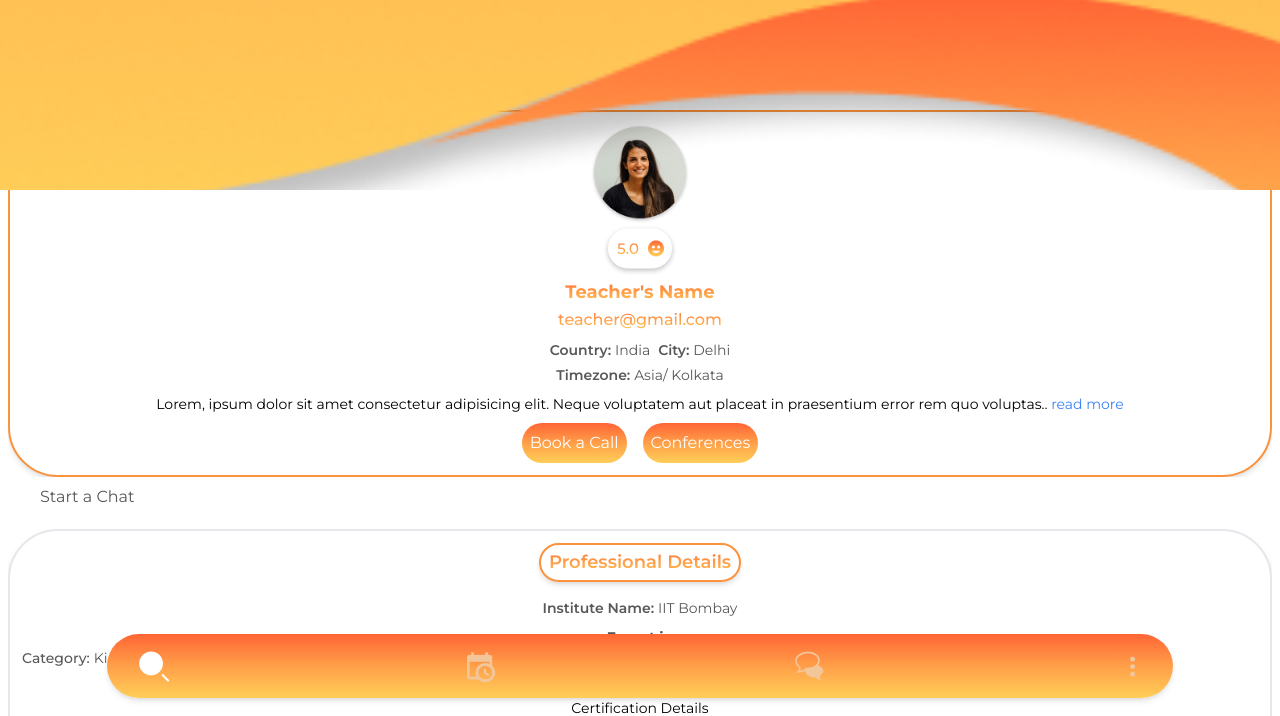
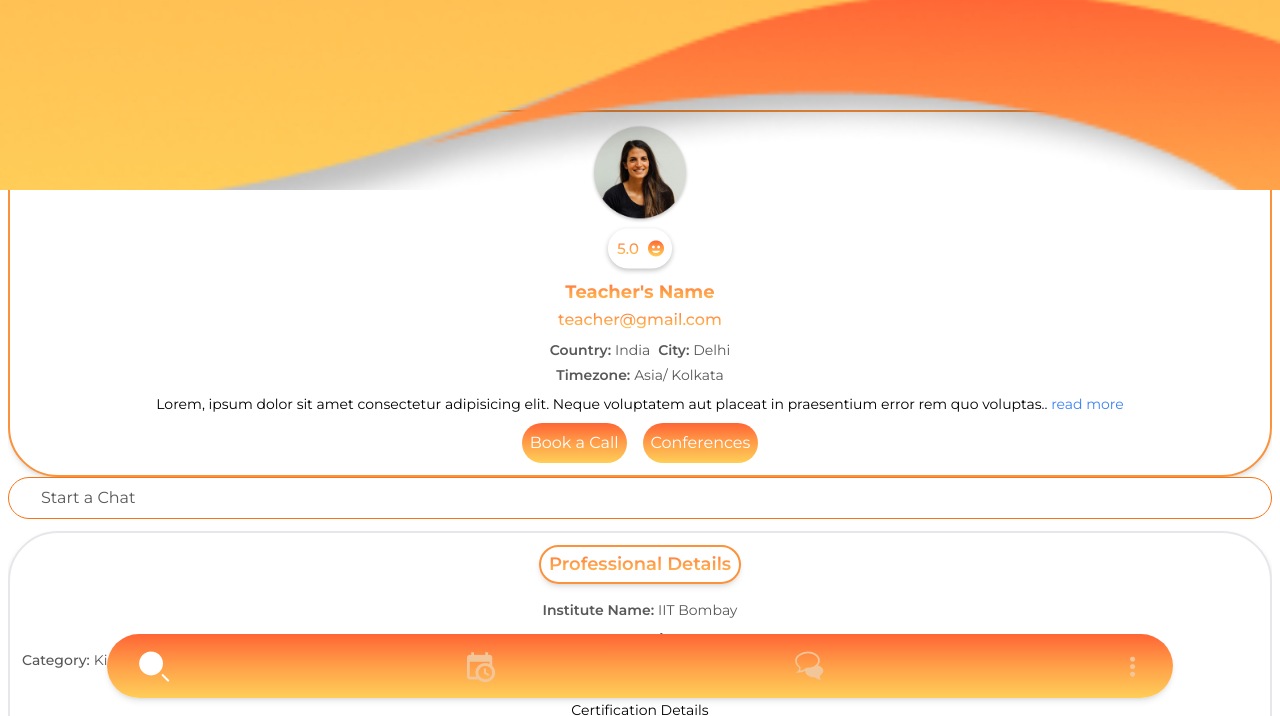
Before and after one commit to sohi16/CGB-TEACHER-HTML, a website: page viewDetailProfile.html in a window 1280 px wide. Shown: the part 90-806 px from the top of the page. Drawn offline with Linux system fonts and the light colour scheme.

Commit message:
new html

```diff
--- a/viewDetailProfile.html
+++ b/viewDetailProfile.html
@@ -70,7 +70,7 @@
         </div>
       </div>
       <div>
-        <button class="flex flex-row items-center bg-white w-full px-2 py-2 border-orange-500 rounded-full">
+        <button class="flex flex-row items-center bg-white w-full px-2 py-2 border border-orange-500 rounded-full">
           <img src="./img/1.png" alt="" class="w-6 h-6">
           <span class="text-[16px] text-[#585858]">Start a Chat</span>
         </button>
```
Also changed, not shown: book-call.html (+2 -1 lines).
